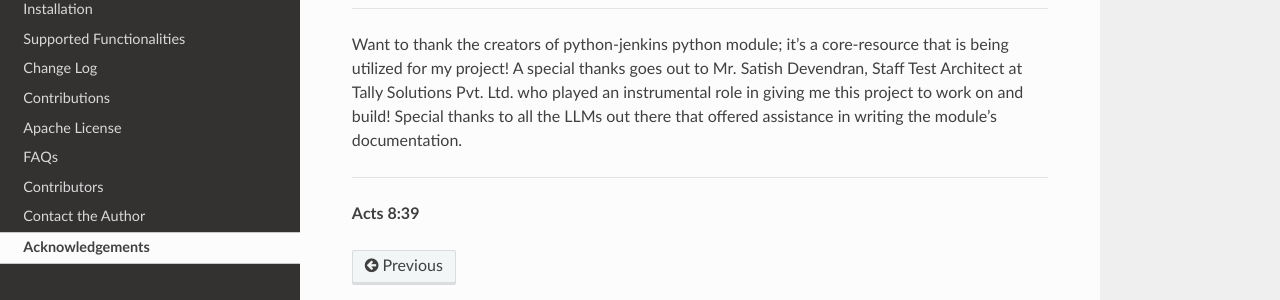
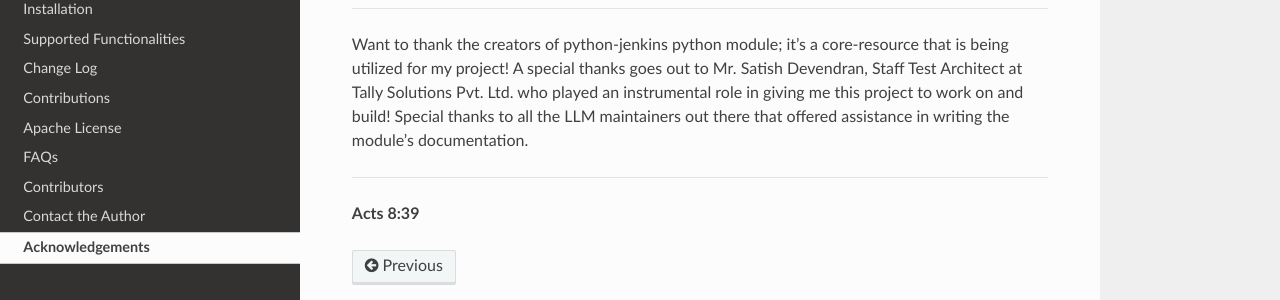
Before and after one commit to joelkariyalil/Context-Aware-Jenkins-Transfers-Documentation, a Sphinx documentation site: the page built from docs/source/acknowledgement.rst, in a window 1280 px wide. Shown: the part 152-452 px from the top of the page. Built offline with Sphinx 7.4.7 and the Read the Docs theme 2.0.0, drawn with Linux system fonts in a browser that asks for light colours.

Commit message:
MOD: Changes in the acknowledgment.rst

```diff
--- a/docs/source/acknowledgement.rst
+++ b/docs/source/acknowledgement.rst
@@ -5,7 +5,7 @@ Acknowledgements
 
 Want to thank the creators of python-jenkins python module; it's a core-resource that is being utilized for my project!
 A special thanks goes out to Mr. Satish Devendran, Staff Test Architect at Tally Solutions Pvt. Ltd. who played an instrumental role in giving me this project to work on and build!
-Special thanks to all the LLMs out there that offered assistance in writing the module's documentation.
+Special thanks to all the LLM maintainers out there that offered assistance in writing the module's documentation.
 
 ----
 
```
